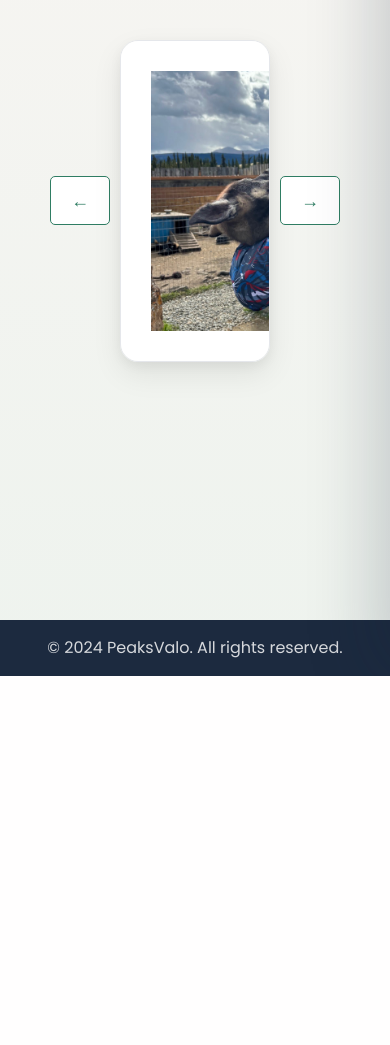
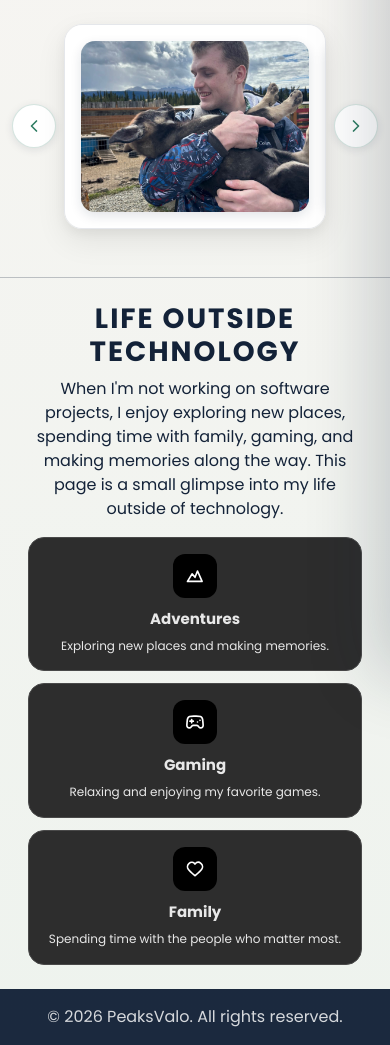
Before and after one commit to PeakValo05/Personal_Site, a Spring Boot app: page /personal in a window 390 px wide. Shown: the part 168-1213 px from the top of the page. Before the commit the page ends 844 px from the top, so only its background shows below. Run offline with Spring Boot 4, Linux system fonts and the light colour scheme; grey boxes are pictures that could not be loaded.

Commit message:
Pollished and completed personal page

```diff
--- a/src/main/resources/static/css/personal.css
+++ b/src/main/resources/static/css/personal.css
@@ -10,25 +10,54 @@ body main {
 
 .personal-images {
     width: 100%;
-    max-width: 400px;
-    height: 260px;
+    height: 100%;
     object-fit: cover;
+    transition: transform 0.3s ease;
+}
+
+.photo-card {
+    aspect-ratio: 4 / 3;
+    overflow: hidden;
+    border-radius: 14px;
+    background: #e8eee9;
+    box-shadow: 0 4px 12px rgba(19, 34, 56, 0.12);
+}
+
+.photo-card:hover .personal-images {
+    transform: scale(1.035);
 }
 .scroll-btn {
-    border: 1px solid #2f7d63;
-    background-color: white;
+    display: grid;
+    place-items: center;
+    flex: 0 0 44px;
+    width: 44px;
+    height: 44px;
+    padding: 0;
+    border: 1px solid rgba(47, 125, 99, 0.2);
+    border-radius: 50%;
+    background: white;
     color: #2f7d63;
-    /* border: none; */
-    padding: 10px 20px;
-    cursor: pointer;
-    font-size: 18px;
-    margin: 10px;
-    border-radius: 5px;
-    transition: all 0.3s ease;
+    box-shadow: 0 2px 8px rgba(19, 34, 56, 0.1);
+    transition: background-color 0.2s ease, color 0.2s ease, transform 0.2s ease;
+}
+
+.scroll-btn svg {
+    width: 20px;
+    height: 20px;
+    fill: none;
+    stroke: currentColor;
+    stroke-width: 2;
+    stroke-linecap: round;
+    stroke-linejoin: round;
 }
 
 .scroll-btn:active {
     transform: scale(0.95);
+}
+
+.scroll-btn:focus-visible {
+    outline: 3px solid rgba(47, 125, 99, 0.45);
+    outline-offset: 3px;
 }
 
 .scroll-btn:hover {
@@ -41,6 +70,7 @@ body main {
     align-items: center;
     justify-content: center;
     flex-direction: row;
+    gap: 12px;
     padding: 40px;
 
 
@@ -51,7 +81,7 @@ body main {
     flex: 1 1 0;
     flex-direction: row;
     flex-wrap: nowrap;
-    gap: 10px;
+    gap: 16px;
     min-width: 0;
     scrollbar-width: none;
     border: 1px solid #e5e7eb;
@@ -69,11 +99,87 @@ body main {
 }
 
 .photo-gallery .container > div {
-    flex: 0 0 400px;
+    flex: 0 0 min(400px, 100%);
+}
+
+.life-cards {
+    display: grid;
+    grid-template-columns: repeat(3, minmax(0, 1fr));
+    gap: 12px;
+    max-width: 800px;
+    margin-bottom: 24px;
+}
+
+.life-card {
+    display: flex;
+    flex-direction: column;
+    align-items: center;
+    padding: 16px;
+    border: 1px solid #494949;
+    border-radius: 16px;
+    background: #2d2d2d;
+    color: #e8e8e8;
+    text-align: center;
+    transition: transform 0.3s ease;
+}
+.life-card:hover{
+    transform: scale(1.05);
+    transition: transform 0.3s ease;
+}
+
+.life-card-icon {
+    display: grid;
+    place-items: center;
+    width: 44px;
+    height: 44px;
+    margin-bottom: 12px;
+    border-radius: 12px;
+    background: #000;
+}
+
+.life-card-icon img {
+    width: 20px;
+    height: 20px;
+    filter: invert(1);
+}
+
+.life-card h2 {
+    margin: 0 0 10px;
+    font-size: 15px;
+    font-weight: 700;
+}
+
+.life-card p {
+    margin: 0;
+    font-size: 12px;
+    line-height: 1.4;
 }
 
 @media (max-width: 576px) {
+    .photo-gallery {
+        gap: 8px;
+        padding: 24px 12px;
+    }
+
+    .photo-gallery .container {
+        padding: 16px;
+    }
+
     .photo-gallery .container > div {
-        flex-basis: 80vw;
+        flex-basis: 100%;
+    }
+
+    .life-cards {
+        grid-template-columns: 1fr;
     }
 }
+
+@media (prefers-reduced-motion: reduce) {
+    .personal-images {
+        transition: none;
+    }
+
+    .photo-card:hover .personal-images {
+        transform: none;
+    }
+}
--- a/src/main/resources/templates/about.html
+++ b/src/main/resources/templates/about.html
@@ -178,7 +178,7 @@
 
   <footer class="site-footer">
     <div class="container d-flex justify-content-center">
-      <p>&copy; 2024 PeaksValo. All rights reserved.</p>
+      <p>&copy; 2026 PeaksValo. All rights reserved.</p>
     </div>
   </footer>
 
--- a/src/main/resources/templates/contact.html
+++ b/src/main/resources/templates/contact.html
@@ -103,7 +103,7 @@
 
   <footer class="site-footer">
     <div class="container d-flex justify-content-center">
-      <p>&copy; 2024 PeaksValo. All rights reserved.</p>
+      <p>&copy; 2026 PeaksValo. All rights reserved.</p>
     </div>
   </footer>
   <script src="/js/transition.js"></script>
--- a/src/main/resources/templates/index.html
+++ b/src/main/resources/templates/index.html
@@ -162,7 +162,7 @@
 
   <footer class="site-footer">
     <div class="container d-flex justify-content-center">
-      <p>&copy; 2024 PeaksValo. All rights reserved.</p>
+      <p>&copy; 2026 PeaksValo. All rights reserved.</p>
     </div>
   </footer>
 
--- a/src/main/resources/templates/personal.html
+++ b/src/main/resources/templates/personal.html
@@ -110,7 +110,9 @@
 
     <!-- Photo gallery: the buttons request a one-step scroll in the indicated direction. -->
 <div class="photo-gallery">
-  <button type="button" onclick="scrollPhotos(-1)" aria-label="Scroll photos left" class="scroll-btn">&larr;</button>
+  <button type="button" onclick="scrollPhotos(-1)" aria-label="Scroll photos left" aria-controls="photoTrack" class="scroll-btn">
+    <svg viewBox="0 0 24 24" aria-hidden="true"><path d="m15 18-6-6 6-6"></path></svg>
+  </button>
 
     <!-- Thymeleaf repeats this block for every personal photo supplied by the controller. -->
 
@@ -164,18 +166,52 @@
     </div> <!-- Close photo-card div -->
 </div> <!-- Close container div -->
 
+
+
 <!-- Pass direction 1 to the gallery scrolling function. -->
-<button type="button" onclick="scrollPhotos(1)" aria-label="Scroll photos right" class="scroll-btn">&rarr;</button>
+<button type="button" onclick="scrollPhotos(1)" aria-label="Scroll photos right" aria-controls="photoTrack" class="scroll-btn">
+  <svg viewBox="0 0 24 24" aria-hidden="true"><path d="m9 18 6-6-6-6"></path></svg>
+</button>
 </div> <!-- Close photo-gallery div -->
+
+<hr class="my-4">
+
+<!-- Life Outside Technology Section -->
+<div class="container d-flex justify-content-center text-center flex-column">
+  <h1 style="font-weight: bold; letter-spacing: 2px; text-transform: uppercase;">Life Outside Technology</h1>
+  <p>When I'm not working on software projects, I enjoy exploring new places, spending time with family, gaming, and making memories along the way. This page is a small glimpse into my life outside of technology.</p>
+</div>
+
+<!-- Life Outside Technology Cards -->
+<div class="container life-cards">
+  <div class="life-card">
+    <span class="life-card-icon"><img th:src="@{/svg-images/mountain-outlined-svgrepo-com.svg}" alt=""></span>
+    <h2>Adventures</h2>
+    <p>Exploring new places and making memories.</p>
+  </div>
+  <div class="life-card">
+    <span class="life-card-icon"><img th:src="@{/svg-images/gaming-pad-alt-1-svgrepo-com.svg}" alt=""></span>
+    <h2>Gaming</h2>
+    <p>Relaxing and enjoying my favorite games.</p>
+  </div>
+  <div class="life-card">
+    <span class="life-card-icon"><img th:src="@{/svg-images/heart-svgrepo-com.svg}" alt=""></span>
+    <h2>Family</h2>
+    <p>Spending time with the people who matter most.</p>
+  </div>
+</div>
 
 
 
   </main>
 
+
+
+
   <!-- Footer contains the site's copyright notice. -->
   <footer class="site-footer">
     <div class="container d-flex justify-content-center">
-      <p>&copy; 2024 PeaksValo. All rights reserved.</p>
+      <p>&copy; 2026 PeaksValo. All rights reserved.</p>
     </div>
   </footer>
 
--- a/src/main/resources/templates/pricing.html
+++ b/src/main/resources/templates/pricing.html
@@ -229,7 +229,7 @@
 
   <footer class="site-footer">
     <div class="container d-flex justify-content-center">
-      <p>&copy; 2024 PeaksValo. All rights reserved.</p>
+      <p>&copy; 2026 PeaksValo. All rights reserved.</p>
     </div>
   </footer>
 
```
Also changed, not shown: src/main/resources/static/svg-images/gaming-pad-alt-1-svgrepo-com.svg (added), src/main/resources/static/svg-images/heart-svgrepo-com.svg (added), src/main/resources/static/svg-images/mountain-outlined-svgrepo-com.svg (added).
